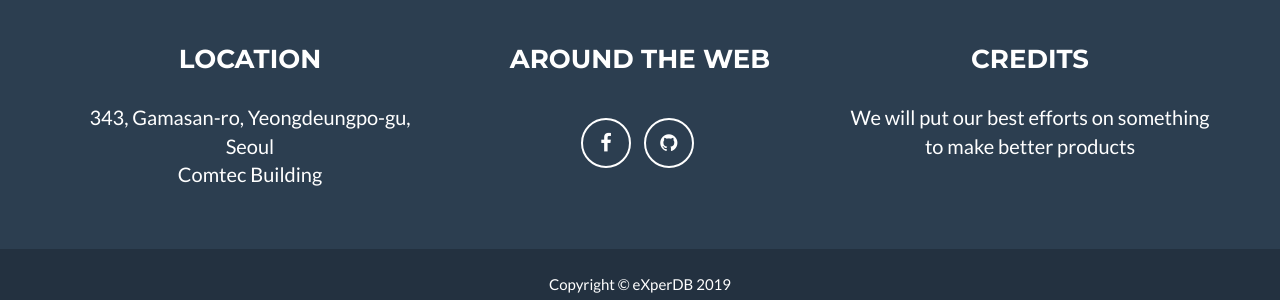
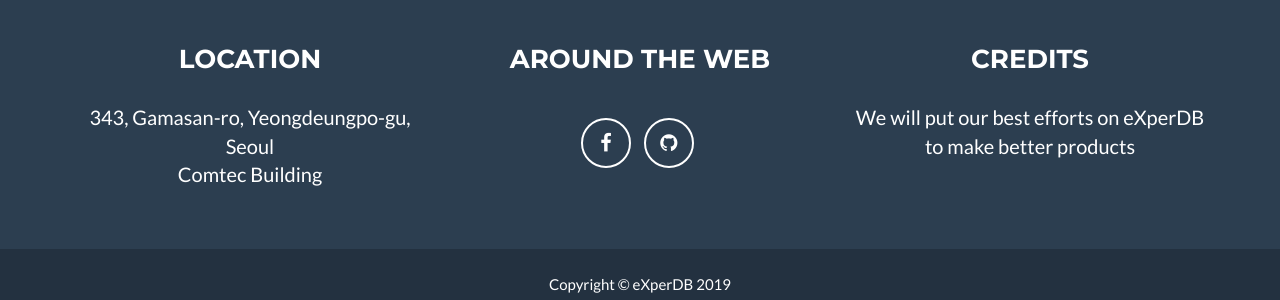
Before and after one commit to experdb/experdb_bak.github.io, a Jekyll site: the page built from index.html, in a window 1280 px wide and 900 px high, scrolled down 1969 px. Shown: the part 579-879 px from the top of the window. Built offline with Jekyll 4.4.1, drawn with Linux system fonts in a browser that asks for light colours.

Commit message:
Update _config.yml

```diff
--- a/_config.yml
+++ b/_config.yml
@@ -50,7 +50,7 @@ address:
   - line: Comtec Building
 
 # Credits content
-credits: 'We will put our best efforts on something to make better products'
+credits: 'We will put our best efforts on eXperDB to make better products'
 
 # Build settings
 markdown: kramdown
```
